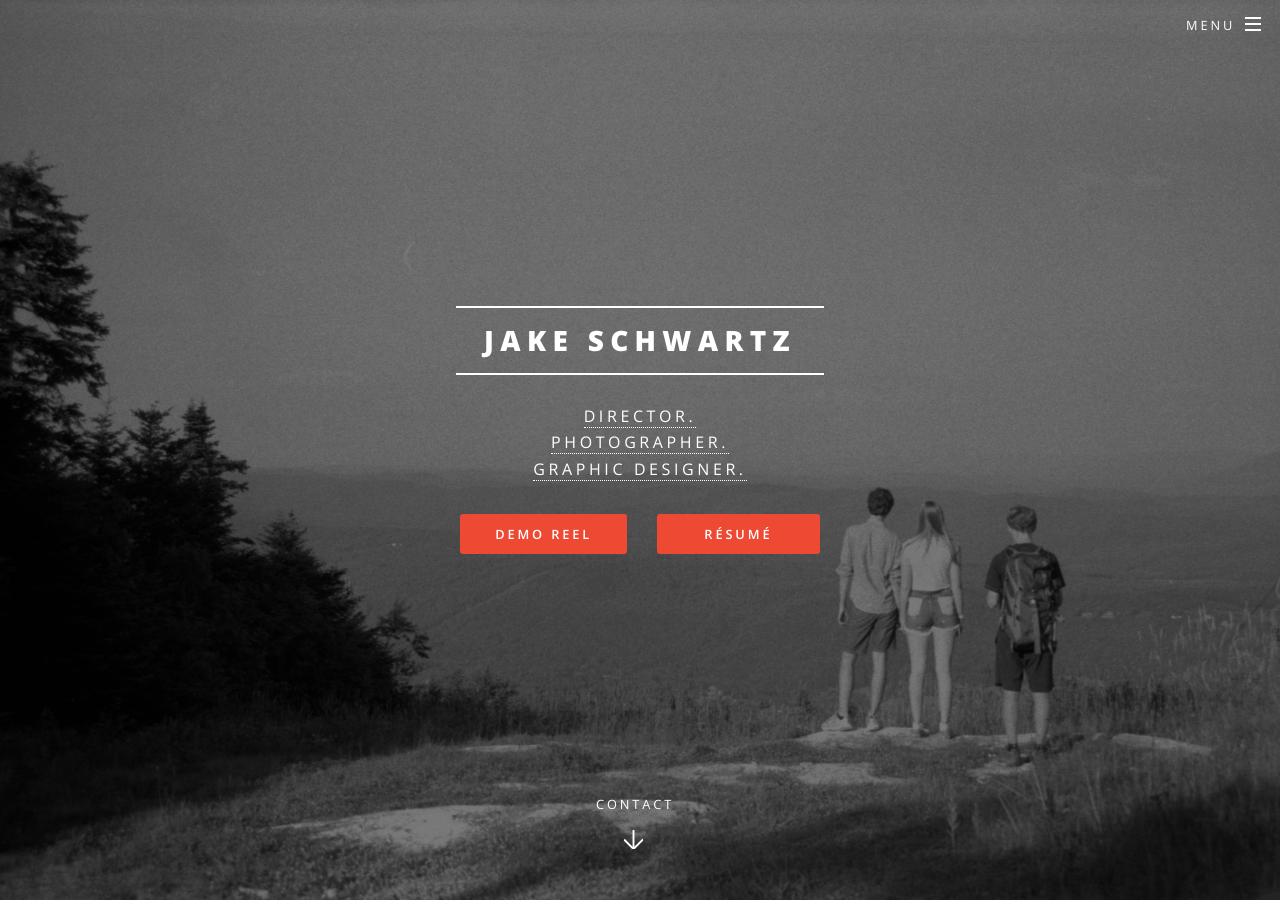
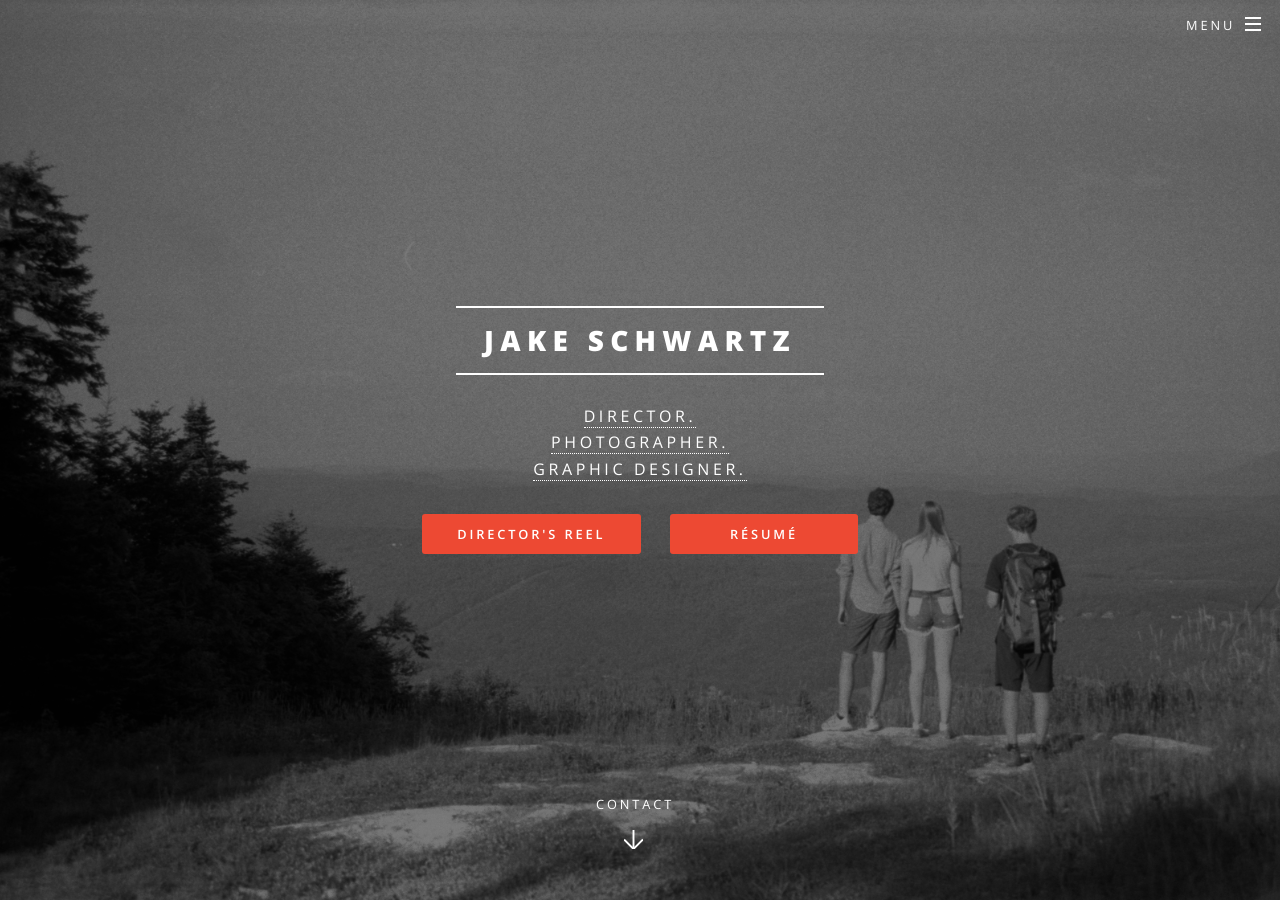
Before and after one commit to eturk/schwartzjake.com, a Jekyll site: the page built from home.markdown, in a window 1280 px wide and 900 px high. Built offline with Jekyll 4.4.1, drawn with Linux system fonts in a browser that asks for light colours.

Commit message:
Update landing.html

```diff
--- a/_layouts/landing.html
+++ b/_layouts/landing.html
@@ -7,8 +7,8 @@
     <h2>{{ site.title }}</h2>
     {{ content }}
     <ul class="actions">
-      <li><a href="{{ page.reel_url }}" class="button special popup-reel">Demo Reel</a></li>
-      <li><a href="{{ page.resume_url }}" class="button special popup-reel">  Résumé  </a></li>
+      <li><a href="{{ page.reel_url }}" class="button special popup-reel">Director's Reel</a></li>
+      <li><a href="{{ page.resume_url }}" class="button special popup-reel">    Résumé    </a></li>
     </ul>
   </div>
   <a href="#footer" class="more scrolly">Contact</a>
```
